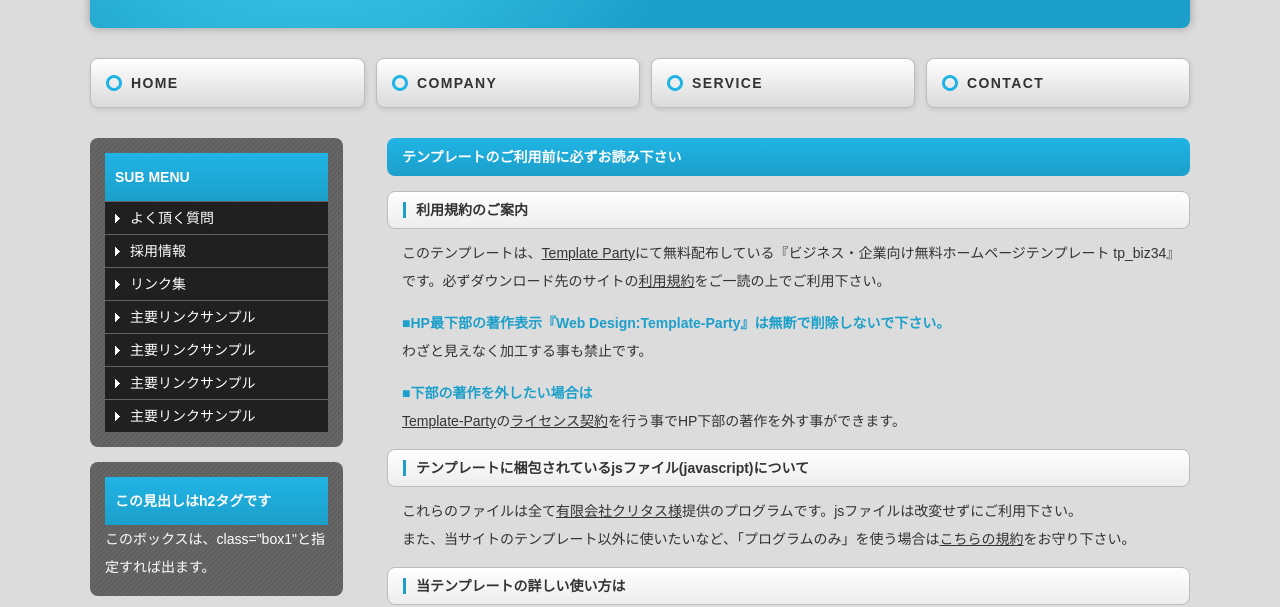
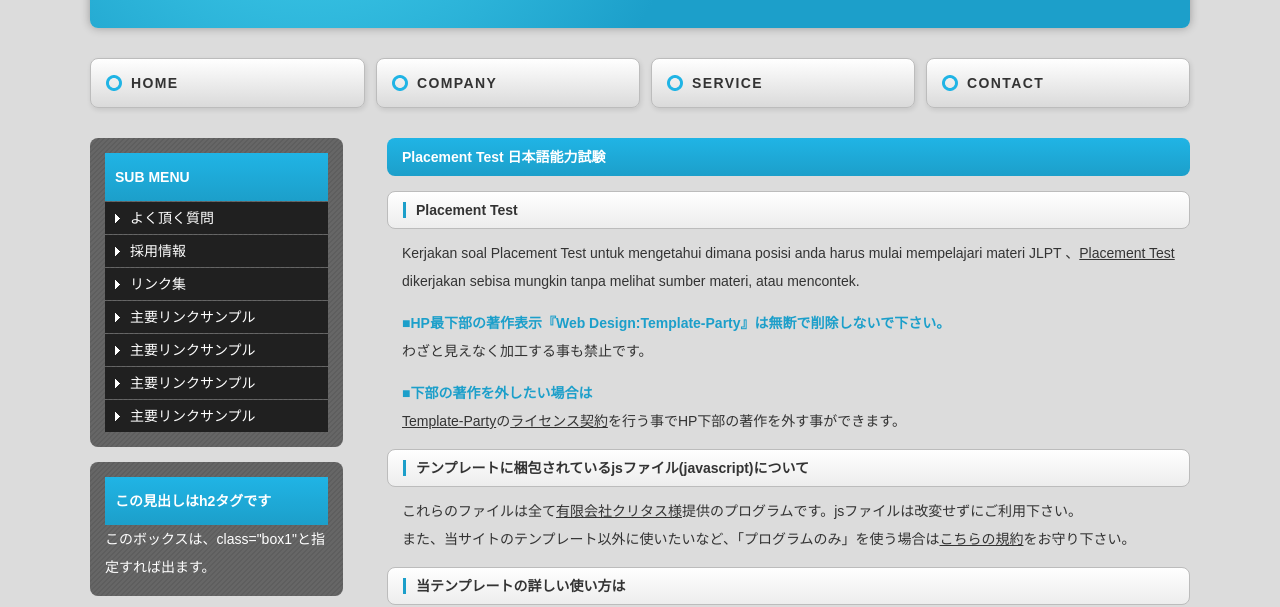
Before and after one commit to fachribandang/HanatabaNihongo, a plain HTML site: page index.html in a window 1280 px wide. Shown: the part 212-819 px from the top of the page. Drawn offline with Linux system fonts and the light colour scheme.

Commit message:
Update index.html

```diff
--- a/index.html
+++ b/index.html
@@ -49,10 +49,11 @@
 
 <section>
 
-<h2>テンプレートのご利用前に必ずお読み下さい</h2>
+<h2>Placement Test 日本語能力試験</h2>
 
-<h3>利用規約のご案内</h3>
-<p>このテンプレートは、<a href="http://template-party.com/">Template Party</a>にて無料配布している『ビジネス・企業向け無料ホームページテンプレート tp_biz34』です。必ずダウンロード先のサイトの<a href="http://template-party.com/read.html">利用規約</a>をご一読の上でご利用下さい。</p>
+<h3>Placement Test</h3>
+<p>Kerjakan soal Placement Test untuk mengetahui dimana posisi anda harus mulai mempelajari materi JLPT	、<a href="http://template-party.com/">Placement Test</a>
+	dikerjakan sebisa mungkin tanpa melihat sumber materi, atau mencontek.</p>
 <p><span class="color1">■<strong>HP最下部の著作表示『Web Design:Template-Party』は無断で削除しないで下さい。</strong></span><br>
 わざと見えなく加工する事も禁止です。</p>
 <p><span class="color1">■<strong>下部の著作を外したい場合は</strong></span><br>
```
